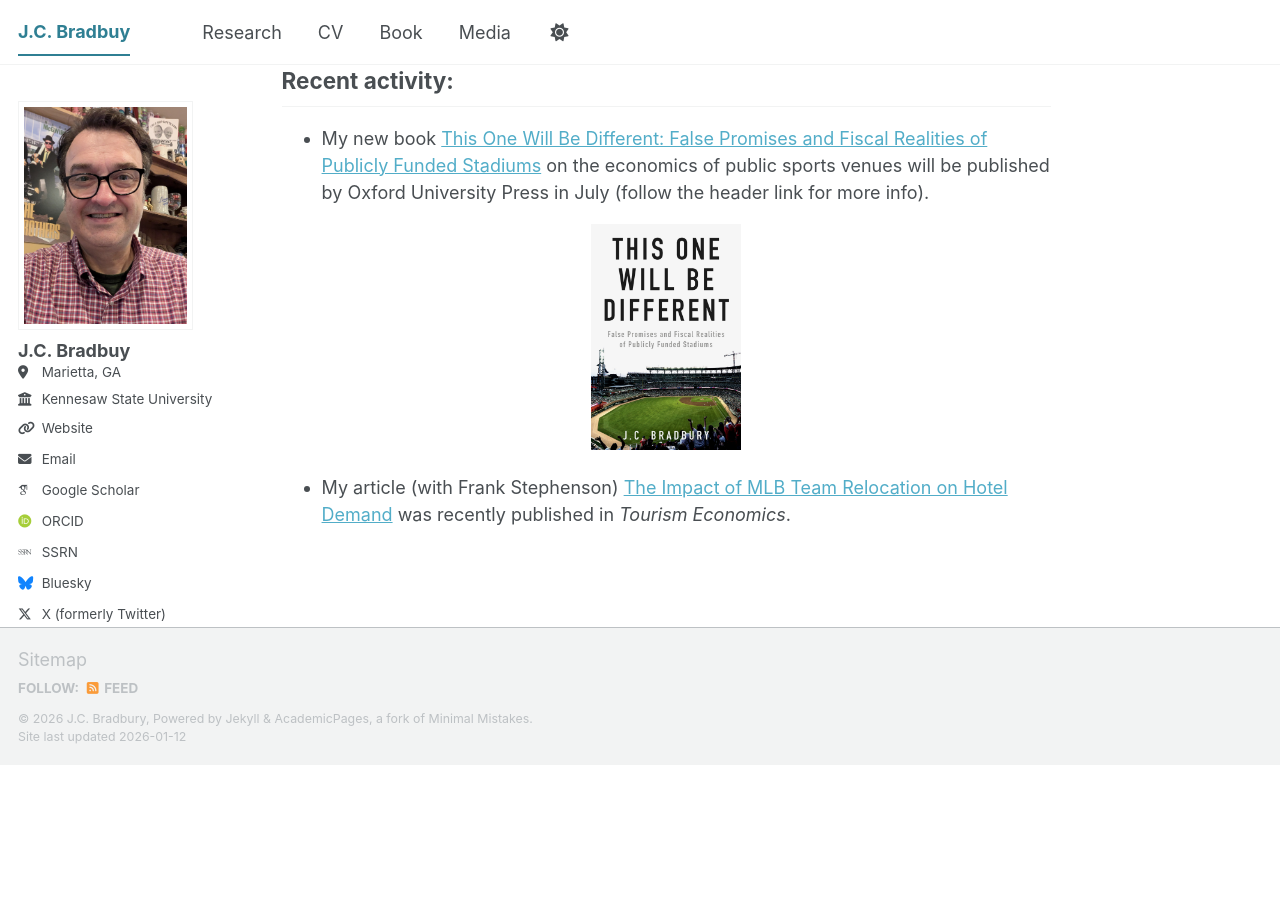
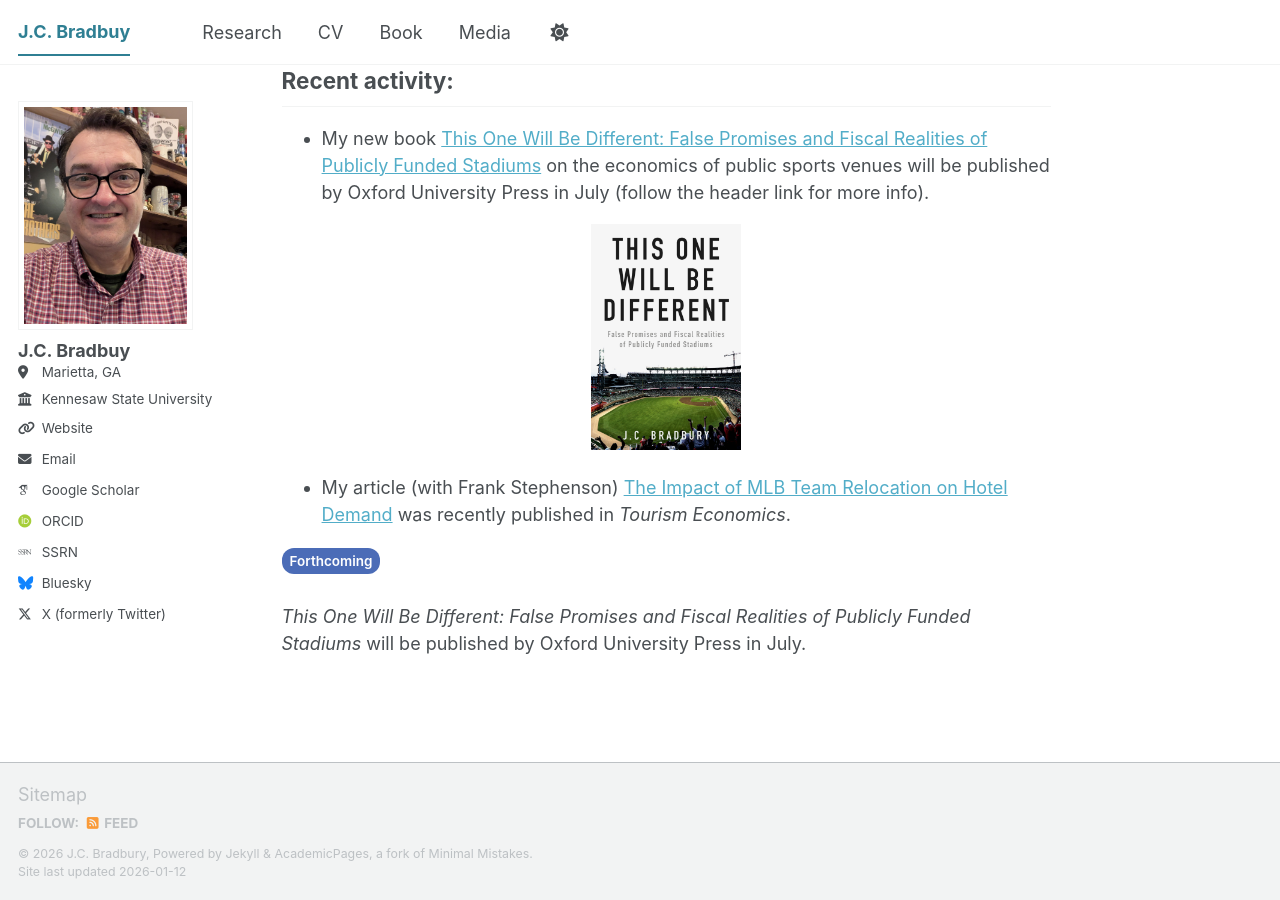
Before and after one commit to jcbradbury/jcbradbury.github.io, a Jekyll site: the page built from _pages/about.md, in a window 1280 px wide and 900 px high, scrolled down 569 px. Built offline with Jekyll 4.4.1, drawn with Linux system fonts in a browser that asks for light colours; some web fonts are replaced; a script bundle is joined from its source files by our own code; library files that are not in the unit come from our copies; before the commit the page ends 1334 px from its top, so only the background shows below that.

Commit message:
Update about.md

```diff
--- a/_pages/about.md
+++ b/_pages/about.md
@@ -27,3 +27,21 @@ I am active on social media: follow me on [Bluesky](https://bsky.app/profile/jcb
 - My article (with Frank Stephenson)  [The Impact of MLB Team Relocation on Hotel Demand](https://journals.sagepub.com/doi/10.1177/13548166251405295) was recently published in *Tourism Economics*.
 
 <!-- My article The Public Cost of Minor League Baseball Stadium Subsidies [(pre-print)](https://papers.ssrn.com/sol3/papers.cfm?abstract_id=5318600) has been conditionally accepted (pending data editor approval of the replication package) by *Economic Inquiry*. -->
+
+<span style="
+  display: inline-block;
+  margin-bottom: 6px;
+  padding: 3px 8px;
+  font-size: 0.75em;
+  font-weight: 600;
+  color: #fff;
+  background-color: #4b6cb7;
+  border-radius: 12px;
+">
+  Forthcoming
+</span>
+
+<p>
+  <em>This One Will Be Different: False Promises and Fiscal Realities of Publicly Funded Stadiums</em>
+  will be published by Oxford University Press in July.
+</p>
```
